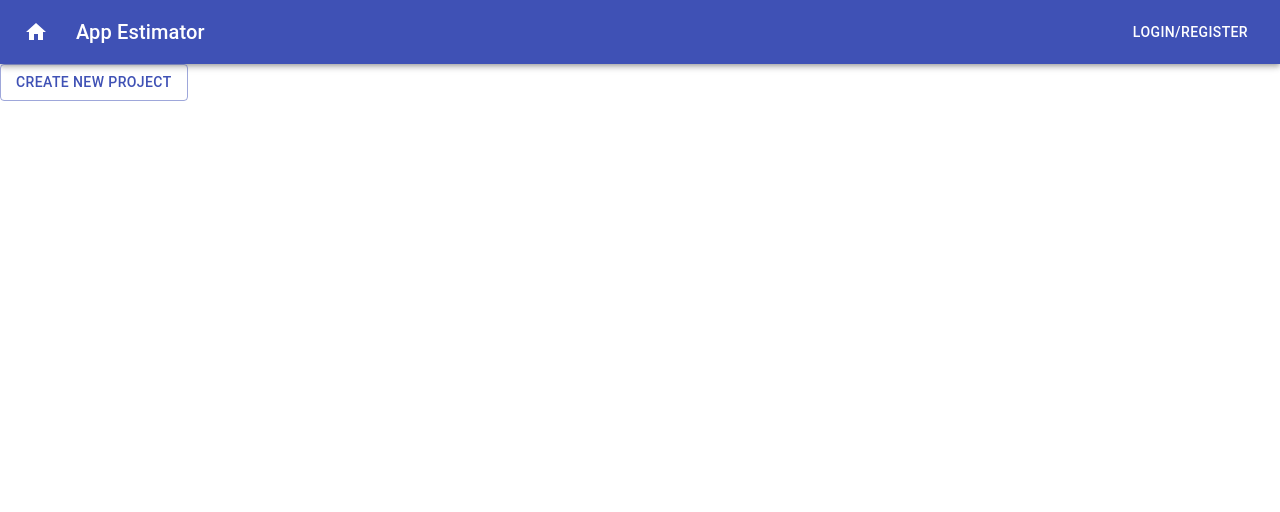
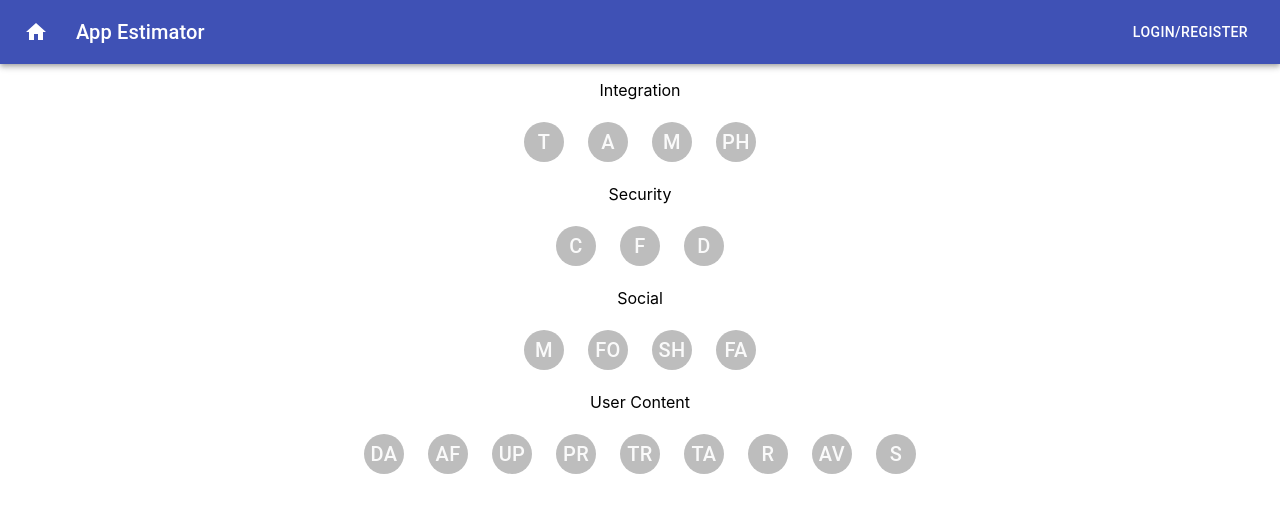
Before and after one commit to KeyboardWarrior76/Final_Project, a React (Create React App) app in the folder client/: page / in a window 1280 px wide. Shown: the top 512 px of the page. Built offline with nearby package versions, Linux system fonts and the light colour scheme.

Commit message:
Added Forms
Added each model to it's own form (except project and user)

Each form has toggle buttons that toggle the attributes between true and false.
I got halfway through.

```diff
--- a/client/src/App.js
+++ b/client/src/App.js
@@ -3,14 +3,14 @@ import './App.css';
 import {Route, Switch} from 'react-router-dom';
 import Navbar from './components/navbar/Navbar';
 import NoMatch from './components/NoMatch';
-import Home from './components/Home';
+import Estimator from './components/Estimator';
 
 const App = () => (
 
     <>
       <Navbar/>
       <Switch>
-        <Route exact path='/' component={Home}/>
+        <Route exact path='/' component={Estimator}/>
         <Route component={NoMatch}/>
       </Switch>
     </>
--- /dev/null
+++ b/client/src/components/Estimator.js
@@ -0,0 +1,23 @@
+import React, {Component} from 'react';
+import Button from '@material-ui/core/Button';
+import Grid from '@material-ui/core/Grid';
+import SocialForm from './project/forms/SocialForm';
+import UserContentForm from './project/forms/UserContentForm';
+import SecurityForm from './project/forms/SecurityForm';
+import IntegrationForm from './project/forms/IntegrationForm';
+
+export default class Estimator extends Component {
+
+
+render() {
+
+return(
+    <>
+      <IntegrationForm/>
+      <SecurityForm/>
+      <SocialForm/>
+      <UserContentForm/>
+    </>
+    )
+  }
+}
--- a/client/src/components/Home.js
+++ /dev/null
@@ -1,18 +0,0 @@
-import React, {Component} from 'react';
-import Button from '@material-ui/core/Button';
-import Grid from '@material-ui/core/Grid';
-
-export default class Home extends Component {
-
-
-render() {
-
-return(
-    <>
-      <Grid container>
-        <Button variant='outlined' color='primary'>Create New Project</Button>
-      </Grid>
-    </>
-    )
-  }
-}
--- /dev/null
+++ b/client/src/components/project/forms/IntegrationForm.js
@@ -0,0 +1,38 @@
+import React, {Component} from 'react';
+import Button from '@material-ui/core/Button';
+import Avatar from '@material-ui/core/Avatar';
+
+export default class IntegrationForm extends Component {
+
+state = { third_party: false, api_integrate:false, messaging:false, phone_number:false }
+
+
+  toggleThird = () => {
+    this.setState({ third_party: !this.state.third_party })
+  }
+
+  toggleApi = () => {
+    this.setState({ api_integrate: !this.state.api_integrate })
+  }
+
+  toggleMessaging = () => {
+    this.setState({ messaging: !this.state.messaging })
+  }
+
+  togglePhone = () => {
+    this.setState({ phone_number: !this.state.phone_number })
+  }
+
+render() {
+
+return(
+    <div align='center'>
+      <p>Integration</p>
+      <Button onClick={this.toggleThird}><Avatar>T</Avatar></Button>
+      <Button onClick={this.toggleApi}><Avatar>A</Avatar></Button>
+      <Button onClick={this.toggleMessaging}><Avatar>M</Avatar></Button>
+      <Button onClick={this.togglePhone}><Avatar>Ph</Avatar></Button>
+    </div>
+    )
+  }
+}
--- /dev/null
+++ b/client/src/components/project/forms/SecurityForm.js
@@ -0,0 +1,33 @@
+import React, {Component} from 'react';
+import Button from '@material-ui/core/Button';
+import Avatar from '@material-ui/core/Avatar';
+
+export default class SecurityForm extends Component {
+
+state = { certificate: false, factor_authentication: false, dos_protection: false }
+
+
+  toggleCertificate = () => {
+    this.setState({ certificate: !this.state.certificate })
+  }
+
+  toggleFactor = () => {
+    this.setState({ factor_authentication: !this.state.factor_authentication })
+  }
+
+  toggleDos = () => {
+    this.setState({ dos_protection: !this.state.dos_protection })
+  }
+
+render() {
+
+return(
+    <div align='center'>
+      <p>Security</p>
+      <Button onClick={this.toggleCertificate}><Avatar label='c'>C</Avatar></Button>
+      <Button onClick={this.toggleFactor}><Avatar>F</Avatar></Button>
+      <Button onClick={this.toggleDos}><Avatar>D</Avatar></Button>
+    </div>
+    )
+  }
+}
--- /dev/null
+++ b/client/src/components/project/forms/SocialForm.js
@@ -0,0 +1,38 @@
+import React, {Component} from 'react';
+import Button from '@material-ui/core/Button';
+import Avatar from '@material-ui/core/Avatar';
+
+export default class SocialForm extends Component {
+
+state = { messaging: false, forums:false, sharing:false, facebook_graph:false }
+
+
+  toggleMessaging = () => {
+    this.setState({ messaging: !this.state.messaging })
+  }
+
+  toggleForums = () => {
+    this.setState({ forums: !this.state.forums })
+  }
+
+  toggleSharing = () => {
+    this.setState({ sharing: !this.state.sharing })
+  }
+
+  toggleFacebookGraph = () => {
+    this.setState({ facebook_graph: !this.state.facebook_graph })
+  }
+
+render() {
+
+return(
+    <div align='center'>
+      <p>Social</p>
+      <Button onClick={this.toggleMessaging}><Avatar>M</Avatar></Button>
+      <Button onClick={this.toggleForums}><Avatar>Fo</Avatar></Button>
+      <Button onClick={this.toggleSharing}><Avatar>Sh</Avatar></Button>
+      <Button onClick={this.toggleFacebookGraph}><Avatar>Fa</Avatar></Button>
+    </div>
+    )
+  }
+}
--- /dev/null
+++ b/client/src/components/project/forms/UserContentForm.js
@@ -0,0 +1,70 @@
+import React, {Component} from 'react';
+import Button from '@material-ui/core/Button';
+import Avatar from '@material-ui/core/Avatar';
+
+export default class UserContentForm extends Component {
+
+state = { dashboard: false,
+  activity_feed: false,
+  uploading: false,
+  profiles: false,
+  transactional_emails: false,
+  tags: false,
+  ratings: false,
+  audio_video: false,
+  searching: false }
+
+  toggleDashboard = () => {
+    this.setState({ dashboard: !this.state.dashboard })
+  }
+
+  toggleActivityFeed = () => {
+    this.setState({ activity_feed: !this.state.activity_feed })
+  }
+
+  toggleUploading = () => {
+    this.setState({ uploading: !this.state.uploading })
+  }
+
+  toggleProfiles = () => {
+    this.setState({ profiles: !this.state.profiles })
+  }
+
+  toggleTransactional = () => {
+    this.setState({ transactional_emails: !this.state.transactional_emails })
+  }
+
+  toggleTags = () => {
+    this.setState({ tags: !this.state.tags })
+  }
+
+  toggleRatings = () => {
+    this.setState({ ratings: !this.state.ratings })
+  }
+
+  toggleAudioVideo = () => {
+    this.setState({ audio_video: !this.state.audio_video })
+  }
+
+  toggleSearching = () => {
+    this.setState({ searching: !this.state.searching })
+  }
+
+render() {
+
+return(
+    <div align='center'>
+      <p>User Content</p>
+      <Button onClick={this.toggleDashboard}><Avatar>Da</Avatar></Button>
+      <Button onClick={this.toggleActivityFeed}><Avatar>AF</Avatar></Button>
+      <Button onClick={this.toggleUploading}><Avatar>Up</Avatar></Button>
+      <Button onClick={this.toggleProfiles}><Avatar>Pr</Avatar></Button>
+      <Button onClick={this.toggleTransactional}><Avatar>Tr</Avatar></Button>
+      <Button onClick={this.toggleTags}><Avatar>Ta</Avatar></Button>
+      <Button onClick={this.toggleRatings}><Avatar>R</Avatar></Button>
+      <Button onClick={this.toggleAudioVideo}><Avatar>AV</Avatar></Button>
+      <Button onClick={this.toggleSearching}><Avatar>S</Avatar></Button>
+    </div>
+    )
+  }
+}
```
Also changed, not shown: client/src/components/project/forms/AccountForm.js (added, +14 -0 lines), client/src/components/project/forms/AnalyticForm.js (added, +14 -0 lines), client/src/components/project/forms/AppForm.js (added, +14 -0 lines), client/src/components/project/forms/BillingForm.js (added, +14 -0 lines), client/src/components/project/forms/DateLocationForm.js (added, +14 -0 lines).
